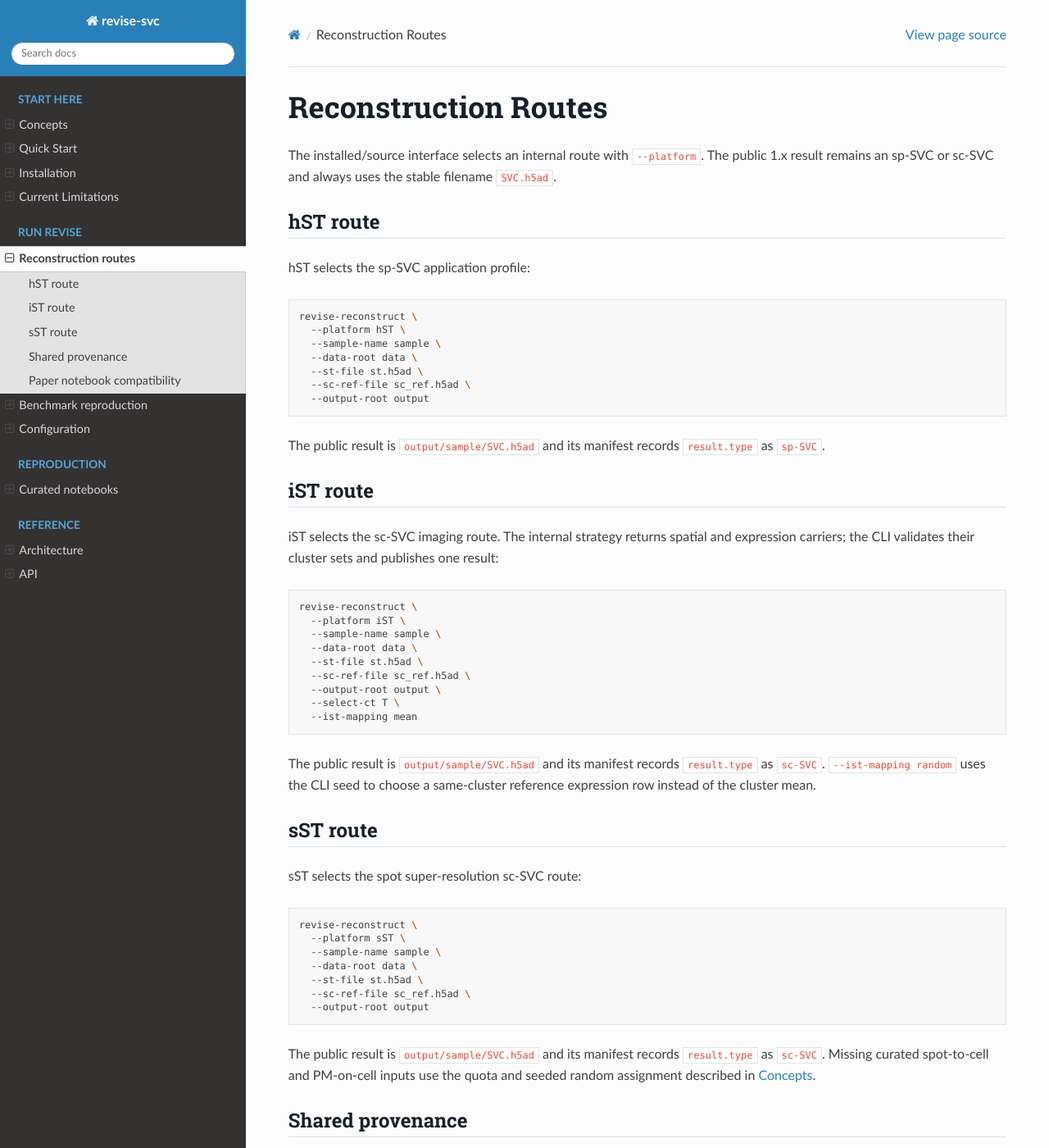
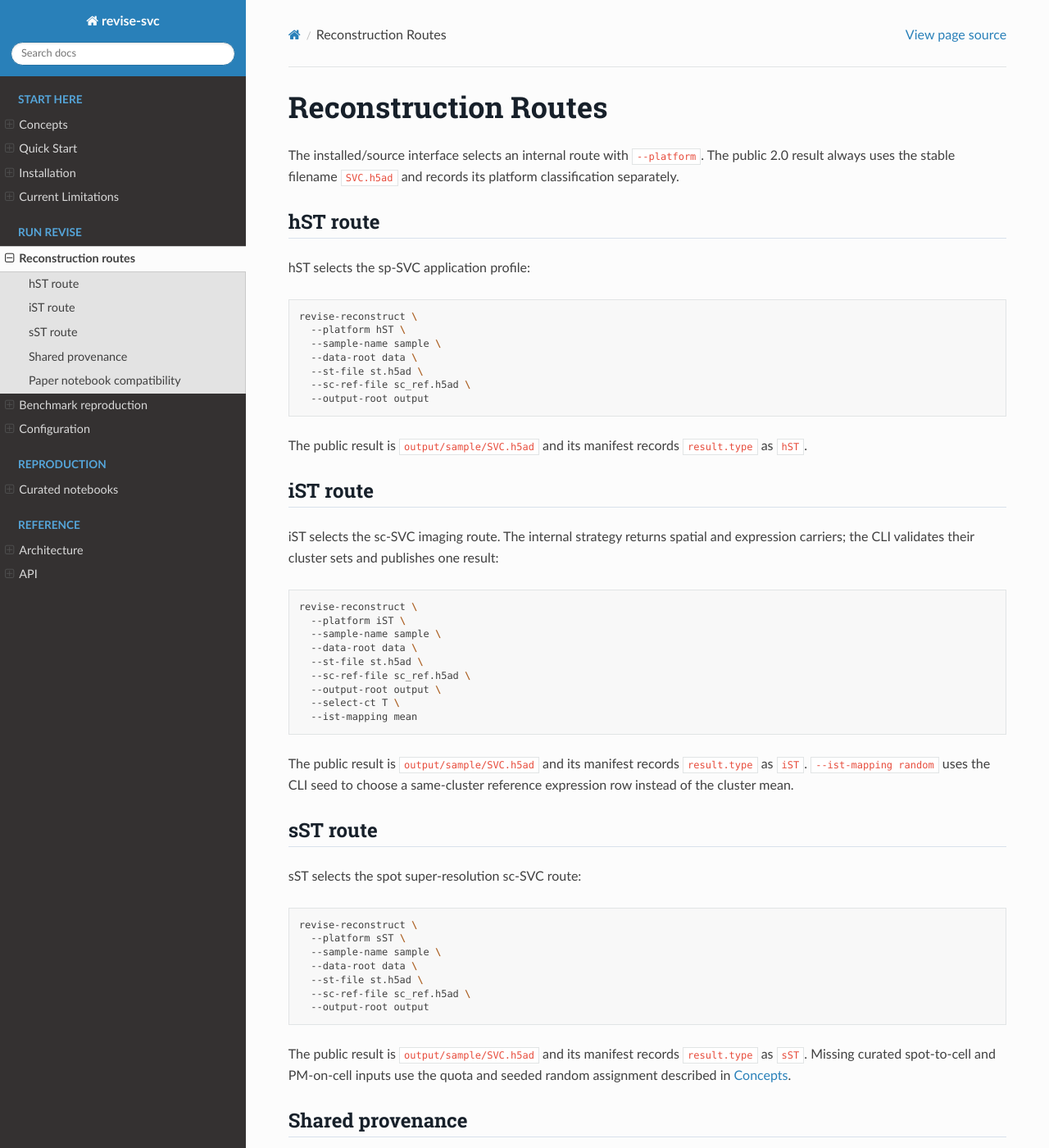
Before and after one commit to wuys13/REVISE, a Sphinx documentation site: the page built from docs/source/case.rst, in a window 1280 px wide and 1400 px high. Shown: the whole window at 82% size. Built offline with Sphinx 7.4.7 and the Read the Docs theme 3.1.0, drawn with Linux system fonts in a browser that asks for light colours.

Commit message:
feat(manifest): classify 2.0 results by platform

```diff
--- a/docs/index.rst
+++ b/docs/index.rst
@@ -33,7 +33,7 @@ Every application reconstruction publishes:
    <output-root>/<sample-name>/SVC.h5ad
 
 The result links to the run's ``provenance.json``. Its ``result.type`` records
-``sp-SVC`` or ``sc-SVC``; the manifest also records the internal route,
+``hST``, ``iST``, or ``sST``; the manifest also records the internal route,
 configuration, stages, inputs, and artifacts.
 
 .. toctree::
--- a/docs/source/architecture.rst
+++ b/docs/source/architecture.rst
@@ -63,7 +63,7 @@ The canonical CLI separately publishes one stable-facing result:
 
    <output-root>/<sample-name>/SVC.h5ad
 
-The manifest records ``result.type`` as ``sp-SVC`` or ``sc-SVC`` and records
+The manifest records ``result.type`` as ``hST``, ``iST``, or ``sST`` and records
 the internal platform route separately. Strategy artifacts remain in the
 canonical run but are not additional public output contracts.
 
--- a/docs/source/case.rst
+++ b/docs/source/case.rst
@@ -2,8 +2,8 @@ Reconstruction Routes
 =====================
 
 The installed/source interface selects an internal route with ``--platform``.
-The public 1.x result remains an sp-SVC or sc-SVC and always uses the stable
-filename ``SVC.h5ad``.
+The public 2.0 result always uses the stable filename ``SVC.h5ad`` and records
+its platform classification separately.
 
 hST route
 ---------
@@ -21,7 +21,7 @@ hST selects the sp-SVC application profile:
      --output-root output
 
 The public result is ``output/sample/SVC.h5ad`` and its manifest records
-``result.type`` as ``sp-SVC``.
+``result.type`` as ``hST``.
 
 iST route
 ---------
@@ -43,7 +43,7 @@ one result:
      --ist-mapping mean
 
 The public result is ``output/sample/SVC.h5ad`` and its manifest records
-``result.type`` as ``sc-SVC``. ``--ist-mapping random`` uses the CLI seed to
+``result.type`` as ``iST``. ``--ist-mapping random`` uses the CLI seed to
 choose a same-cluster reference expression row instead of the cluster mean.
 
 sST route
@@ -62,7 +62,7 @@ sST selects the spot super-resolution sc-SVC route:
      --output-root output
 
 The public result is ``output/sample/SVC.h5ad`` and its manifest records
-``result.type`` as ``sc-SVC``. Missing curated spot-to-cell and PM-on-cell
+``result.type`` as ``sST``. Missing curated spot-to-cell and PM-on-cell
 inputs use the quota and seeded random assignment described in
 :doc:`concepts`.
 
--- a/docs/source/quickstart.rst
+++ b/docs/source/quickstart.rst
@@ -95,7 +95,7 @@ All application routes publish:
    <output-root>/<sample-name>/SVC.h5ad
 
 The file links to the canonical run's ``provenance.json``. The manifest's
-``result.type`` identifies the result as ``sp-SVC`` or ``sc-SVC`` and records
+``result.type`` identifies the result as ``hST``, ``iST``, or ``sST`` and records
 the route, stages, configuration, inputs, and artifacts.
 
 Paper reproduction compatibility
```
Also changed, not shown: README.md (+7 -7 lines), docs/source/concepts.rst (+4 -4 lines), 5 other files.
